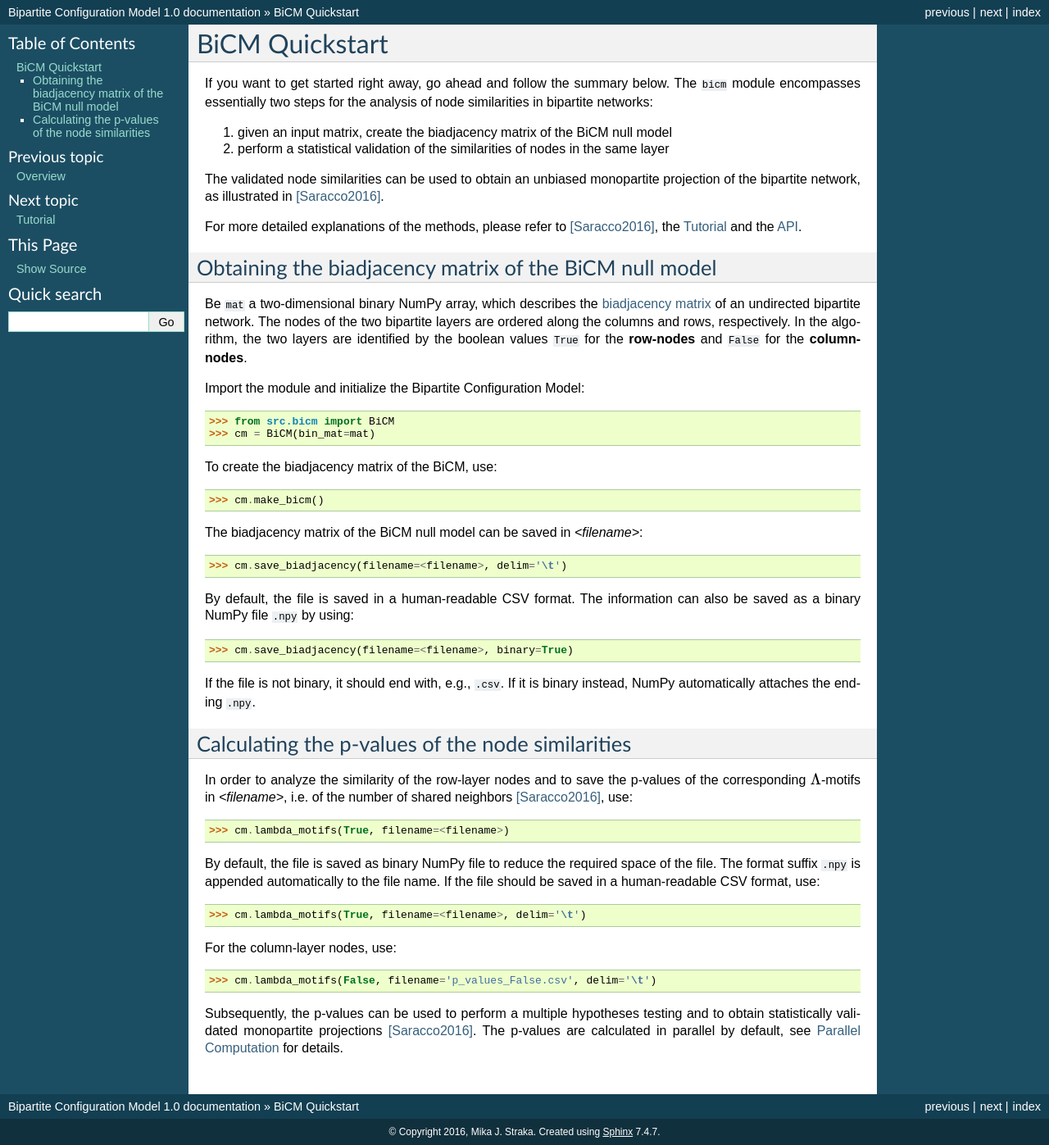
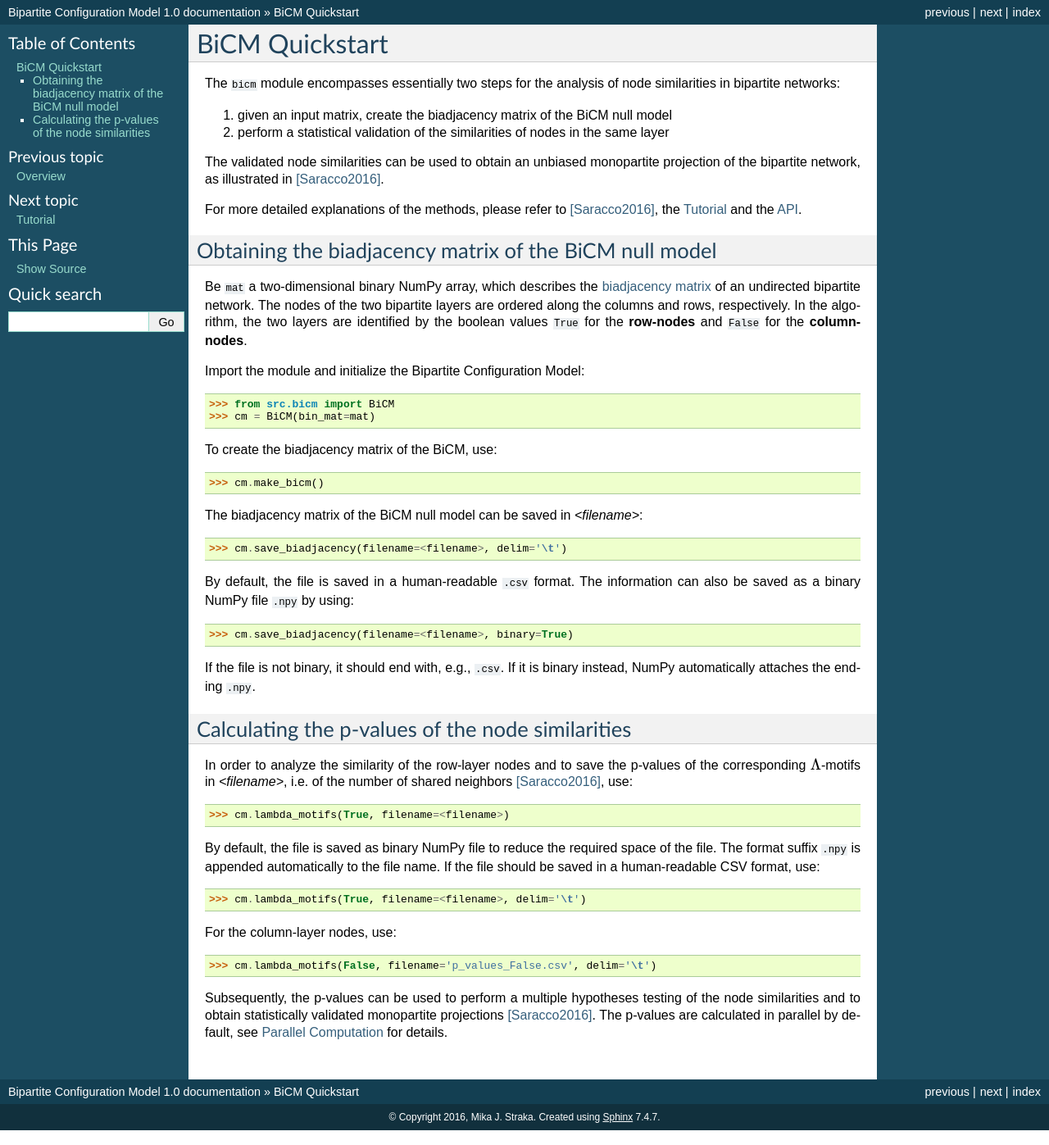
Before and after one commit to tsakim/bicm, a Sphinx documentation site: the page built from docs/source/quickstart.rst, in a window 1280 px wide. Shown: the whole page at 82% size. Built offline with Sphinx 7.4.7, drawn with Linux system fonts in a browser that asks for light colours.

Commit message:
Typos corrected.

```diff
--- a/docs/index.rst
+++ b/docs/index.rst
@@ -2,11 +2,11 @@
 ================================================================================
 
 The Bipartite Configuration Model (BiCM) is a statistical null model for binary
-bipartite networks [Squartini2011]_ [Saracco2015]_. It offers an unbiased method of analyzing node
+bipartite networks [Squartini2011]_, [Saracco2015]_. It offers an unbiased method for analyzing node
 similarities and obtaining statistically validated monopartite projections
 [Saracco2016]_.
 
-The BiCM belongs to a series of entropy-based null model for binary bipartite
+The BiCM belongs to a series of entropy-based null models for binary bipartite
 networks, see also
 
 * `BiPCM <https://github.com/tsakim/bipcm>`_ - Bipartite Partial Configuration Model
--- a/docs/source/contact.rst
+++ b/docs/source/contact.rst
@@ -1,4 +1,4 @@
 Contact
 ================================================================================
 
-For questions or input, please write to mika.straka@imtlucca.it.
+For questions or input, please write to mika.straka [at] imtlucca.it.
--- a/docs/source/quickstart.rst
+++ b/docs/source/quickstart.rst
@@ -1,7 +1,7 @@
 BiCM Quickstart
 ===============
 
-If you want to get started right away, go ahead and follow the summary below.  The ``bicm`` module encompasses essentially two steps for the analysis of node similarities in bipartite networks:
+The ``bicm`` module encompasses essentially two steps for the analysis of node similarities in bipartite networks:
 
 #. given an input matrix, create the biadjacency matrix of the BiCM null model
 #. perform a statistical validation of the similarities of nodes in the same
@@ -35,7 +35,7 @@
 
     >>> cm.save_biadjacency(filename=<filename>, delim='\t')
 
-By default, the file is saved in a human-readable CSV format. The information can also be saved as a binary NumPy file ``.npy`` by using::
+By default, the file is saved in a human-readable ``.csv`` format. The information can also be saved as a binary NumPy file ``.npy`` by using::
 
     >>> cm.save_biadjacency(filename=<filename>, binary=True)
 
@@ -61,6 +61,6 @@
     >>> cm.lambda_motifs(False, filename='p_values_False.csv', delim='\t')
 
 Subsequently, the p-values can be used to perform a multiple hypotheses testing
-and to obtain statistically validated monopartite projections [Saracco2016]_.
-The p-values are calculated in parallel by default, see :ref:`parallel` for
-details.
+of the node similarities and to obtain statistically validated monopartite
+projections [Saracco2016]_. The p-values are calculated in parallel by
+default, see :ref:`parallel` for details.
```
Also changed, not shown: README.md (+1 -1 lines), 1 other file.
